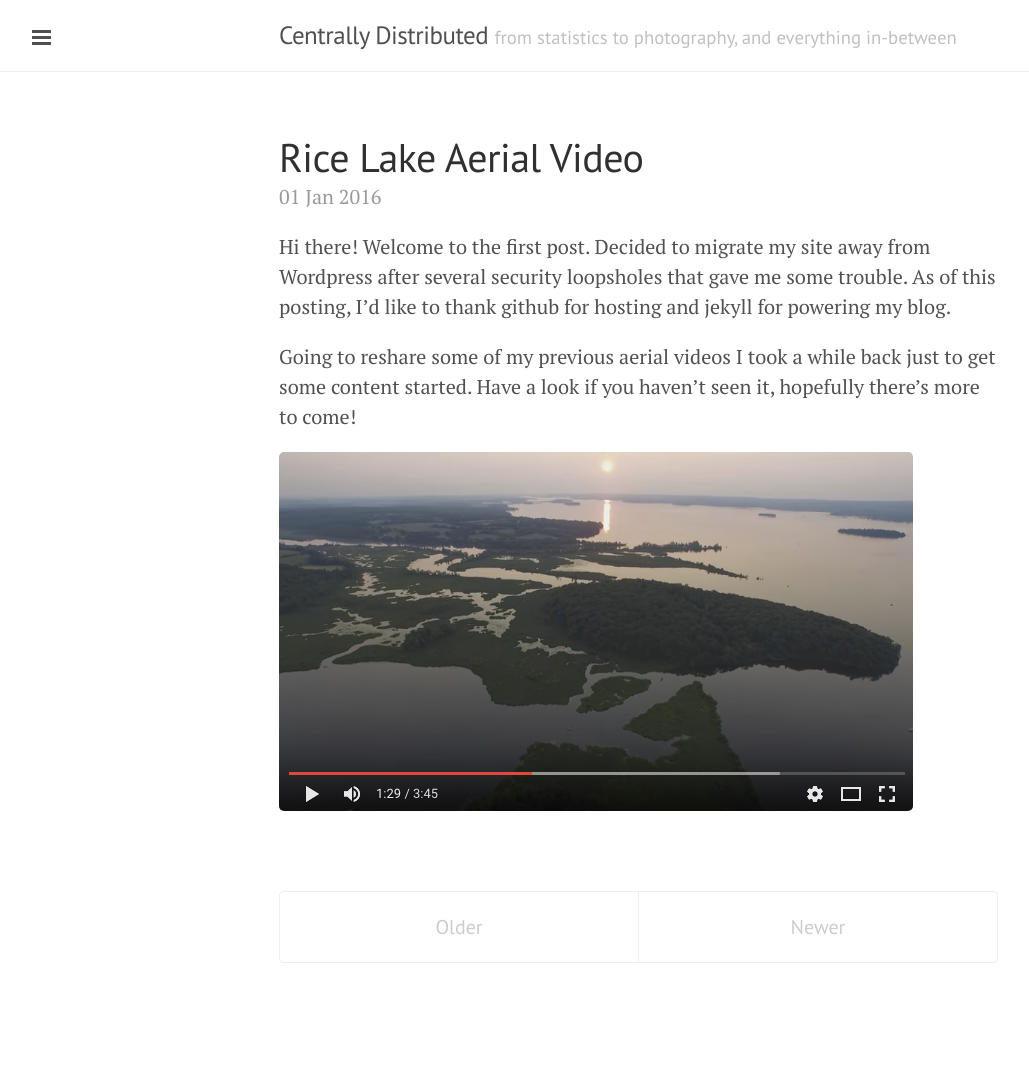
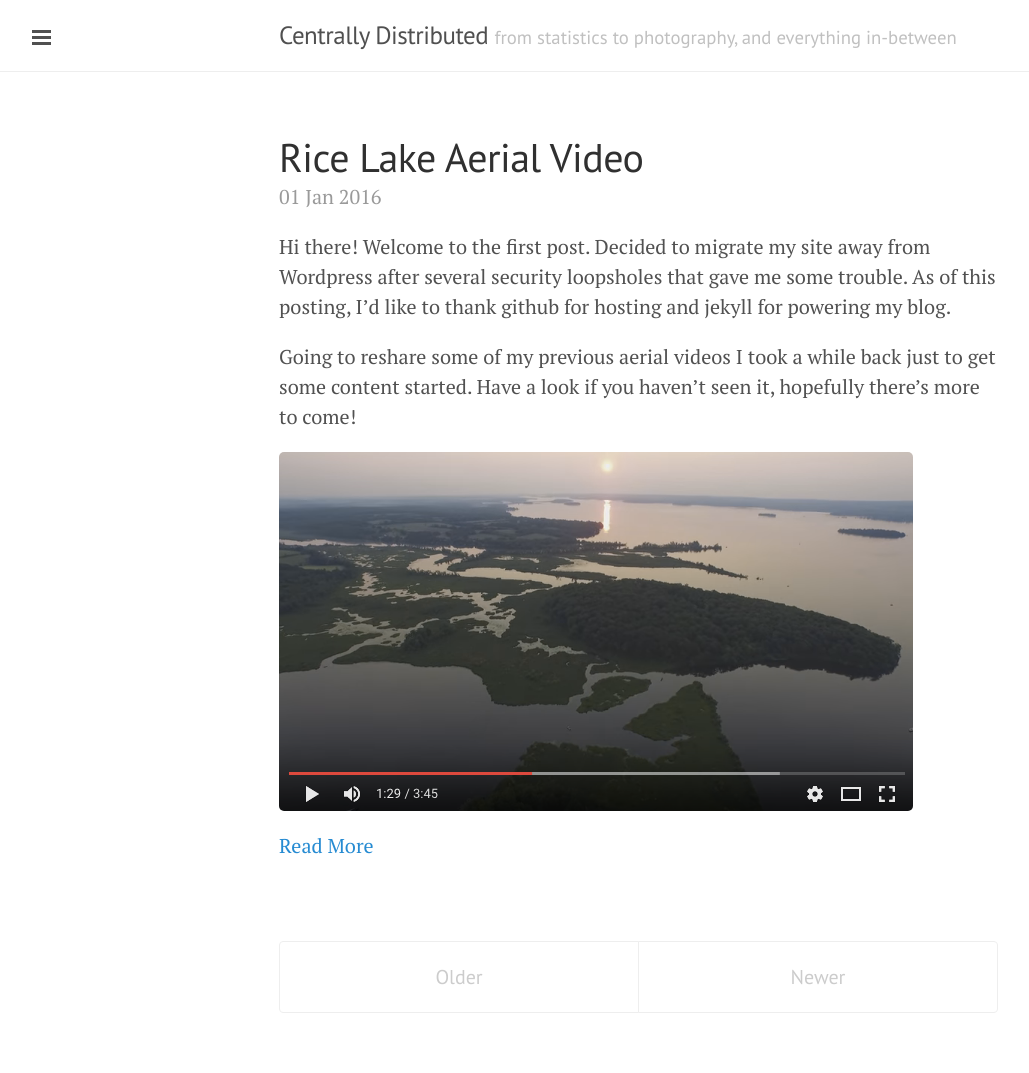
Before and after one commit to Estinox/estinox.github.io, a Jekyll site: the page built from index.html, in a window 1280 px wide. Shown: the whole page, without its empty margins (1-1030 px from the left). Built offline with Jekyll 4.4.1, drawn with Linux system fonts in a browser that asks for light colours; the list of posts is cut into pages by our own code; comment, search, counter and statistics services are not loaded; before the commit the page ends 1023 px from its top, so only the background shows below that.

Commit message:
read more

```diff
--- a/_config.yml
+++ b/_config.yml
@@ -17,6 +17,7 @@ author:
 
 gems: [jekyll-paginate]
 paginate:         5
+excerpt_separator: <!--more-->
 
 # Custom vars
 version:          1.0
--- /dev/null
+++ b/_includes/pagination.html
@@ -0,0 +1,16 @@
+<div class="pagination">
+  {% if paginator.next_page %}
+    <a class="pagination-item older" href="/page{{paginator.next_page}}">Older</a>
+  {% else %}
+    <span class="pagination-item older">Older</span>
+  {% endif %}
+  {% if paginator.previous_page %}
+    {% if paginator.page == 2 %}
+      <a class="pagination-item newer" href="/">Newer</a>
+    {% else %}
+      <a class="pagination-item newer" href="/page{{paginator.previous_page}}">Newer</a>
+    {% endif %}
+  {% else %}
+    <span class="pagination-item newer">Newer</span>
+  {% endif %}
+</div>
--- a/index.html
+++ b/index.html
@@ -12,25 +12,14 @@ layout: default
     </h1>
 
     <span class="post-date">{{ post.date | date_to_string }}</span>
+    {{ post.excerpt }}
 
-    {{ post.content }}
+    {% if post.excerpt != post.content %}
+        <p><a href="{{ site.baseurl }}{{ post.url }}">Read More</a></p>
+    {% endif %}
+
   </div>
   {% endfor %}
 </div>
 
-<div class="pagination">
-  {% if paginator.next_page %}
-    <a class="pagination-item older" href="/page{{paginator.next_page}}">Older</a>
-  {% else %}
-    <span class="pagination-item older">Older</span>
-  {% endif %}
-  {% if paginator.previous_page %}
-    {% if paginator.page == 2 %}
-      <a class="pagination-item newer" href="/">Newer</a>
-    {% else %}
-      <a class="pagination-item newer" href="/page{{paginator.previous_page}}">Newer</a>
-    {% endif %}
-  {% else %}
-    <span class="pagination-item newer">Newer</span>
-  {% endif %}
-</div>
+{% include pagination.html %}
```
Also changed, not shown: _posts/2016-01-01-aerial-videos.md (+2 -0 lines).
